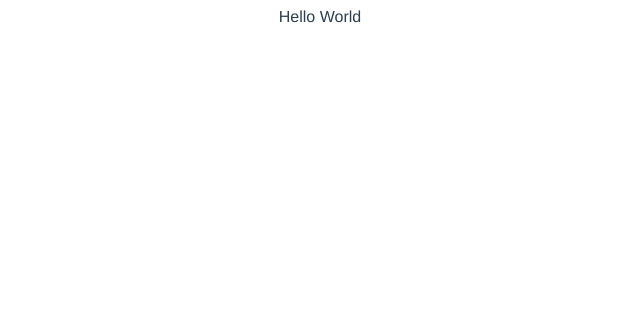
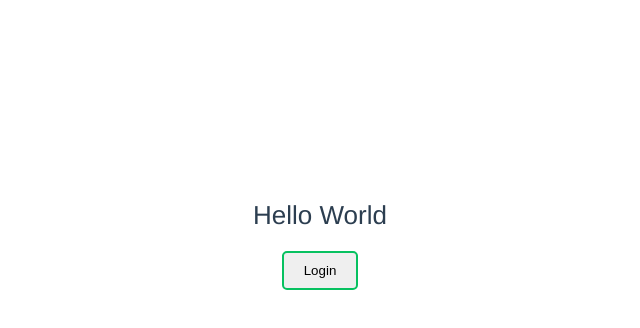
Before and after one commit to stephenml/kbone-ts-template, a Vue app: page / in a window 1280 px wide. Shown: the top 328 px of the page, without its empty margins (320-960 px from the left). Built offline with nearby package versions, Linux system fonts and the light colour scheme.

Commit message:
添加云函数示例

```diff
--- /dev/null
+++ b/cloudfunctions/login/config.json
@@ -0,0 +1,6 @@
+{
+  "permissions": {
+    "openapi": [
+    ]
+  }
+}
--- a/package.json
+++ b/package.json
@@ -30,6 +30,7 @@
     "eslint": "^5.16.0",
     "eslint-plugin-vue": "^5.0.0",
     "lint-staged": "^9.4.3",
+    "miniprogram-api-typings": "^2.9.3",
     "node-sass": "^4.12.0",
     "sass-loader": "^8.0.0",
     "typescript": "~3.5.3",
--- a/src/views/Home.vue
+++ b/src/views/Home.vue
@@ -1,6 +1,7 @@
 <template>
   <div class="home">
-    Hello World
+    <div class="text">Hello World</div>
+    <button class="login-button" @click="login">Login</button>
   </div>
 </template>
 
@@ -11,11 +12,36 @@ import { Component, Provide, Vue } from 'vue-property-decorator'
   name: 'Home'
 })
 export default class Home extends Vue {
+  login () {
+    // 调用云函数
+    wx.cloud.callFunction({
+      name: 'login',
+      data: {},
+      success: (result: any) => {
+        console.log('[云函数] [login] user openid: ', result.result.openid)
+      },
+      fail: (error: any) => {
+        console.error('[云函数] [login] 调用失败', error)
+      }
+    })
+  }
 }
 </script>
 
 <style lang="scss">
 .home {
   text-align: center;
+
+  .text {
+    font-size: 26px;
+    margin-top: 200px;
+    margin-bottom: 20px;
+  }
+
+  .login-button {
+    border: 2px solid #07C160;
+    border-radius: 5px;
+    padding: 10px 20px;
+  }
 }
 </style>
--- a/tsconfig.json
+++ b/tsconfig.json
@@ -12,7 +12,8 @@
     "sourceMap": true,
     "baseUrl": ".",
     "types": [
-      "webpack-env"
+      "webpack-env",
+      "miniprogram-api-typings"
     ],
     "paths": {
       "@/*": [
```
Also changed, not shown: cloudfunctions/login/index.js (added, +16 -0 lines), cloudfunctions/login/package.json (added, +14 -0 lines), src/main.mp.ts (+9 -0 lines), 1 other file (tests, documents, lock files or other folders).
